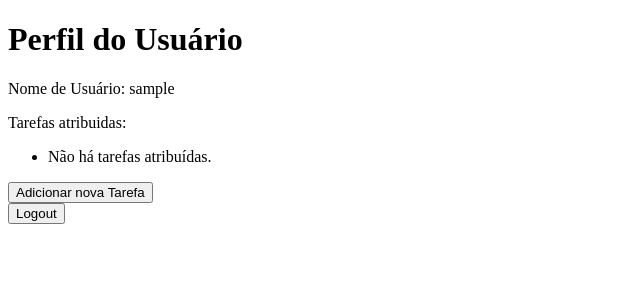
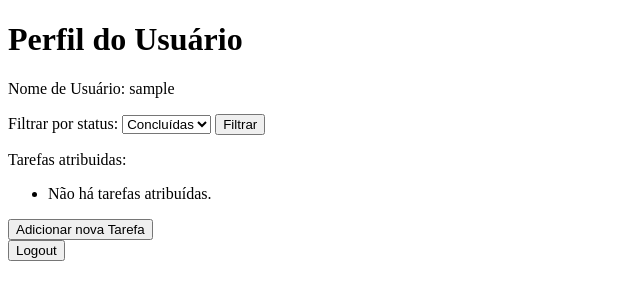
Before and after one commit to Marcelo-Rocha00/sistema-de-gerenciamento-de-tarefas, a Django app: page /usuario/ in a window 1280 px wide. Shown: the top 300 px of the page, without its empty margins (0-640 px from the left). Run offline with Django 5.2, Linux system fonts and the light colour scheme; the visitor is signed in with stand-in values (Sample User, id 1); data that the repository does not hold is empty.

Commit message:
criação de filtro
criação de um filtro que me mostra so as tarefas concluidas ou so as pendentes

```diff
--- a/gerenciamento_de_tarefa/Templates/User/pagina_usuario.html
+++ b/gerenciamento_de_tarefa/Templates/User/pagina_usuario.html
@@ -12,7 +12,21 @@
     <!-- Exibe o nome do usuário que foi passado para o template a partir da view 'perfil_usuario'. -->
     <p>Nome de Usuário: {{ username }}</p>
 
+
+
+    <form action="{% url 'usuario' %}" method="post">
+        {% csrf_token %}
+        <label for="status">Filtrar por status:</label>
+        <select name="status" id="status">
+            <option value="true" {% if form.status.value == 'true' %}selected{% endif %}>Concluídas</option>
+            <option value="false" {% if form.status.value == 'false' %}selected{% endif %}>Pendentes</option>
+        </select>
+        <button type="submit">Filtrar</button>
+    </form>
+
     <p>Tarefas atribuidas:</p>
+
+
     <ul>
         {% for task in tasks %}
             <li>
--- a/gerenciamento_de_tarefa/forms.py
+++ b/gerenciamento_de_tarefa/forms.py
@@ -26,3 +26,12 @@ class CustomUserCreationForm(UserCreationForm): #criando um formulario personali
 
         # Retornamos a instância do usuário, que pode ser utilizada após o salvamento
         return user
+
+
+class FiltroForms(forms.Form):
+    STATUS_CHOICES = [
+        ('true','Verdadeiro'),
+        ('false','Falso')
+    ]
+
+    status = forms.ChoiceField(choices=STATUS_CHOICES, required=True)
--- a/gerenciamento_de_tarefa/views.py
+++ b/gerenciamento_de_tarefa/views.py
@@ -8,6 +8,7 @@ from django.contrib.auth.views import LoginView
 from .forms import CustomUserCreationForm #importando o formulario personalizado com o e-mail
 from django.contrib.auth.decorators import login_required
 from django.contrib.auth.models import User
+from .forms import FiltroForms
 
 
 class taskViewSet(viewsets.ModelViewSet):# criando um viewset para o modelo 'task'
@@ -26,8 +27,18 @@ class Login(LoginView):#essa classe herda 'LoginView' padrão do jogo, que ja te
 @login_required#decoretor que para o usuario acessar a pagina de usuario é necessario estar logado
 def perfil_usuario(request):
     tasks = Task.objects.filter(usuario=request.user)# Filtra todas as tarefas associadas ao usuário atualmente autenticado.
+    form = FiltroForms(request.POST or None)
+
+
+    if form.is_valid():
+        status_selecionado = form.cleaned_data['status']
+        if status_selecionado == 'true':
+            tasks = Task.objects.filter(status=True)
+        else:
+            tasks = Task.objects.filter(status=False)
+
     return render(request,'User/pagina_usuario.html' # Especifica o caminho do template HTML a ser usado
-     , {'username': request.user.username, 'tasks': tasks} )# Envia um dicionário com o nome de usuário logado para o template
+     , {'username': request.user.username, 'tasks': tasks, 'form': form,} )# Envia um dicionário com o nome de usuário logado para o template
 
 @login_required
 def add_task(request):# função para adicionar novas tarefas
@@ -67,24 +78,25 @@ def detalhes_task(request, task_id):
 @login_required
 def editar_tarefa(request, task_id):
     task = get_object_or_404(Task, id=task_id)
+    usuarios = User.objects.all()
 
     if request.method == 'POST':
         titulo = request.POST.get('titulo')
         status = 'status' in request.POST  # Verifica se o checkbox foi marcado
         descricao = request.POST.get('descricao')
-        data_create = request.POST.get('data_criacao')
         data_limit = request.POST.get('data_limite')
         usuario_id = request.POST.get('usuario')
 
-        if titulo:
+        print(f"Usuario ID: {usuario_id}")
+
+        if titulo and usuario_id:
             usuario = User.objects.get(id = usuario_id)
             task.titulo = titulo
             task.status = status
             task.descricao = descricao
-            task.data_criacao = data_create
             task.data_limite = data_limit
-            usuario=usuario
+            task.usuario=usuario
             task.save()
             return redirect('usuario')  # Redireciona após salvar
 
-    return render(request, 'User/editar_tasks.html', {'task': task})
+    return render(request, 'User/editar_tasks.html', {'task': task, 'usuarios':usuarios})
```
Also changed, not shown: gerenciamento_de_tarefa/Templates/User/editar_tasks.html (+4 -8 lines).
